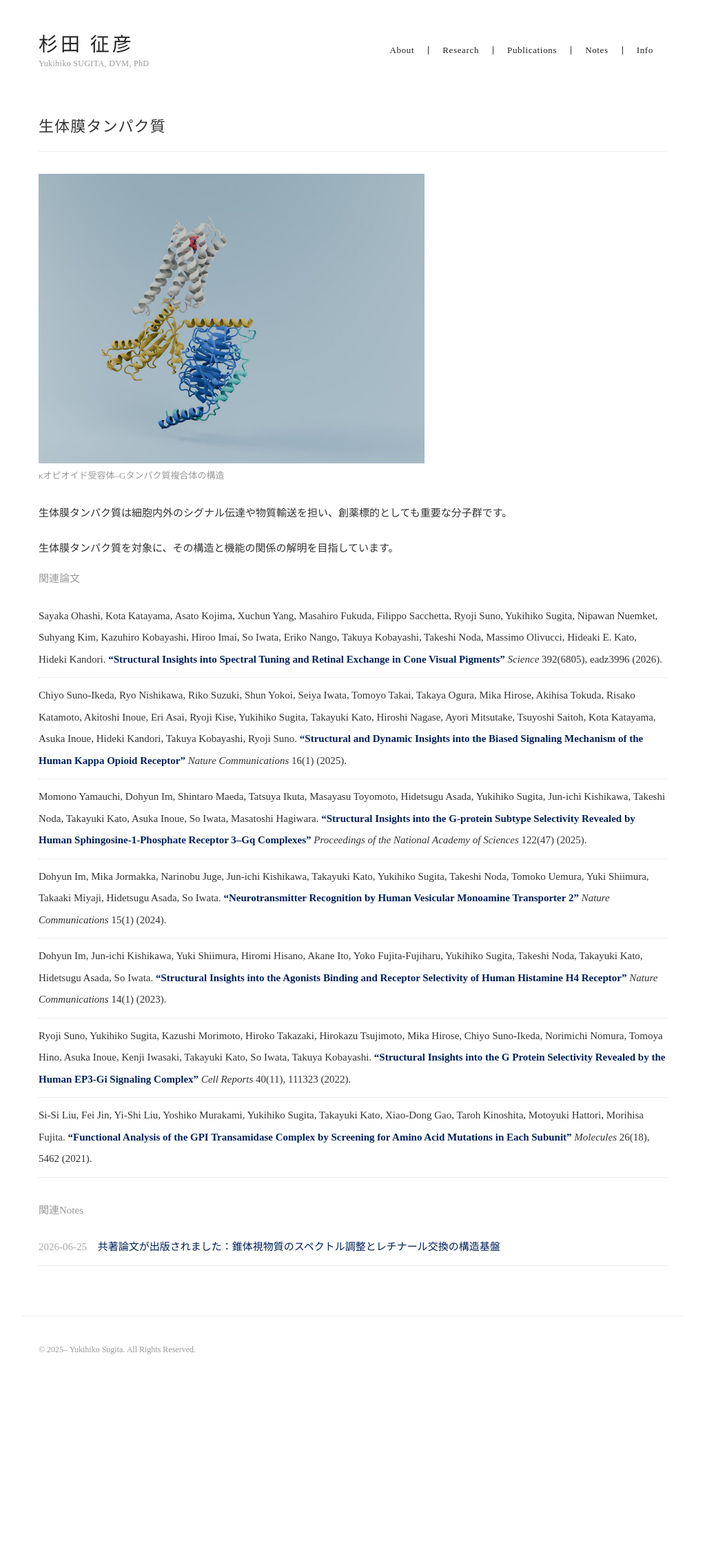
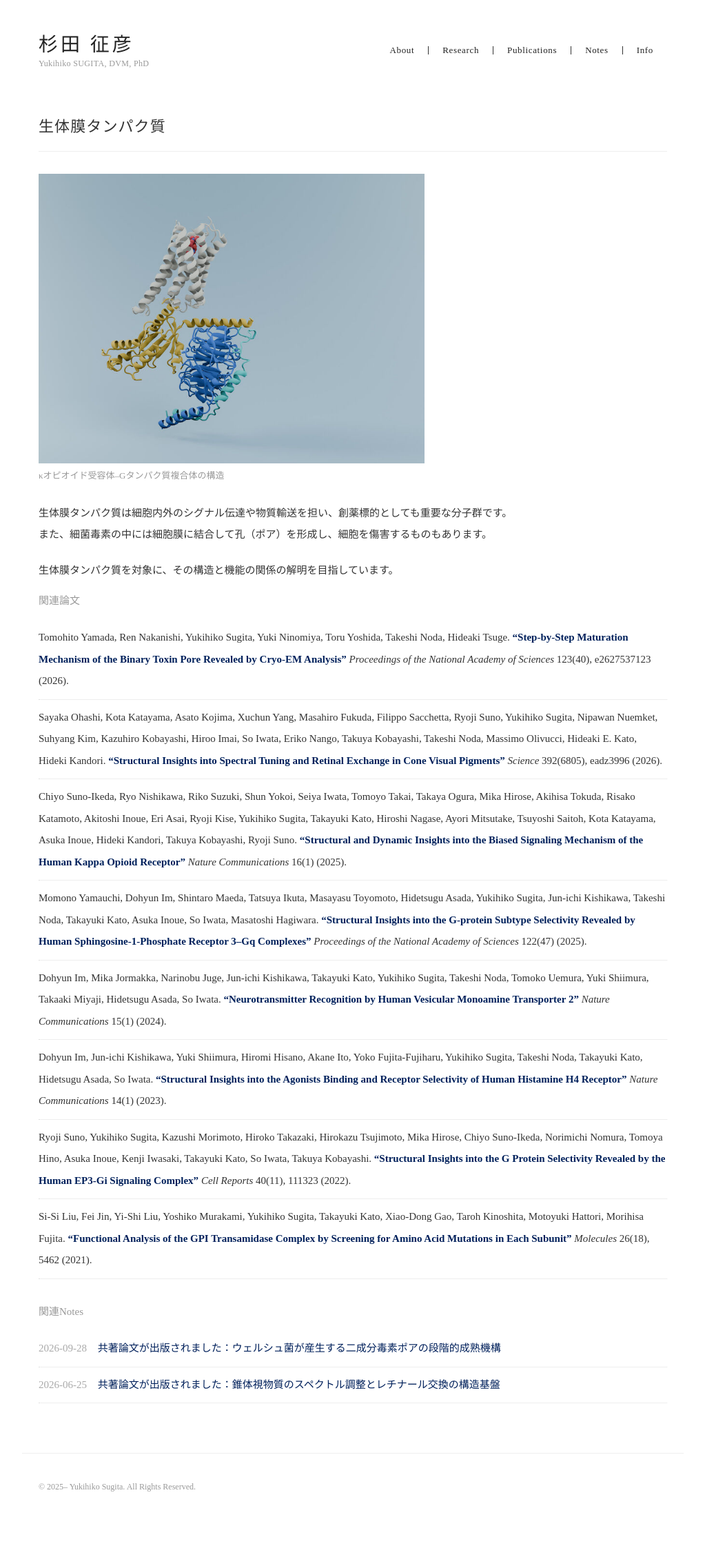
Before and after one commit to yukisugi/yukisugi.github.io, a Jekyll site: the page built from _research/membrane-protein.md, in a window 1280 px wide. Shown: the whole page at 69% size, without its empty margins (128-1151 px from the left). Built offline with Jekyll 4.4.1, drawn with Linux system fonts in a browser that asks for light colours; before the commit the page ends 2042 px from its top, so only the background shows below that.

Commit message:
Add Notes entry for the binary toxin pore PNAS paper
Replace the bioRxiv preprint with the published PNAS version, list it on
the membrane protein research page, mention pore-forming bacterial toxins
in that page's intro, and underline inline links in Notes body text.

Co-Authored-By: Claude Opus 5.5 (1M context) <noreply@anthropic.com>

```diff
--- a/_data/publications.yml
+++ b/_data/publications.yml
@@ -66,6 +66,24 @@
   doi: 10.1101/2025.11.24.689909
   url: https://www.biorxiv.org/content/10.1101/2025.11.24.689909v3
   preprint: true
+- title: Step-by-Step Maturation Mechanism of the Binary Toxin Pore Revealed by Cryo-EM
+    Analysis
+  authors:
+  - Tomohito Yamada
+  - Ren Nakanishi
+  - Yukihiko Sugita
+  - Yuki Ninomiya
+  - Toru Yoshida
+  - Takeshi Noda
+  - Hideaki Tsuge
+  year: '2026'
+  journal: Proceedings of the National Academy of Sciences
+  volume: '123'
+  number: '40'
+  pages: e2627537123
+  doi: 10.1073/pnas.2627537123
+  url: https://doi.org/10.1073/pnas.2627537123
+  preprint: false
 - title: Structural Insights into Spectral Tuning and Retinal Exchange in Cone Visual
     Pigments
   authors:
@@ -254,22 +272,6 @@
   doi: 10.1038/s41467-025-64882-1
   url: https://doi.org/10.1038/s41467-025-64882-1
   preprint: false
-- title: Step-by-Step Maturation Mechanism of Binary Toxin Pore Revealed by Cryo-EM
-    Analysis
-  authors:
-  - Tomohito Yamada
-  - Yukihiko Sugita
-  - Toru Yoshida
-  - Takeshi Noda
-  - Hideaki Tsuge
-  year: '2025'
-  journal: bioRxiv
-  volume: ''
-  number: ''
-  pages: ''
-  doi: 10.1101/2024.10.10.617581
-  url: https://www.biorxiv.org/content/10.1101/2024.10.10.617581v2
-  preprint: true
 - title: Structural Insights into the G-protein Subtype Selectivity Revealed by Human
     Sphingosine-1-Phosphate Receptor 3–Gq Complexes
   authors:
--- /dev/null
+++ b/_notes/binary-toxin-paper-01.md
@@ -0,0 +1,21 @@
+---
+title: "共著論文が出版されました：ウェルシュ菌が産生する二成分毒素ポアの段階的成熟機構"
+date: 2026-09-28
+tags: [membrane-protein, paper]
+---
+
+ウェルシュ菌イオタ毒素の膜結合成分Ibが細胞膜に孔（ポア）を開ける過程の構造変化を、クライオ電子顕微鏡で明らかにした論文が掲載されました。
+
+Ibが放射状に集合した超複合体（Ibロゼッタ）を手がかりに、通常は一過性で捉えにくいポア形成途中の構造を連続した多型として可視化し、7個のIb分子が隣り合う分子へ順番に構造を変える、ドミノ倒しのような段階的成熟機構を示しました。
+
+Ib分子が放射状に集まったIbロゼッタの姿は、私たちが専門とするインフルエンザウイルスで古くから知られている、膜タンパク質HAが作る[HAロゼッタ](https://doi.org/10.1016/0042-6822(69)90132-9){:target="_blank" rel="noopener"}を思わせるもので、名前もそこから取っていただきました。
+
+本研究は、京都産業大学の山田等仁客員研究員・津下英明教授らとの共同研究です。
+
+詳しくは[京都産業大学プレスリリース](https://www.kyoto-su.ac.jp/news/news-003541.html){:target="_blank" rel="noopener"}、[京都大学プレスリリース](https://www.kyoto-u.ac.jp/ja/research-news/2026-09-30){:target="_blank" rel="noopener"}、[医生物学研究所の紹介記事](https://www.infront.kyoto-u.ac.jp/post-8033/){:target="_blank" rel="noopener"}をご覧ください。関連する論文は[Researchページ](/research/membrane-protein/)にまとめています。
+
+- Yamada T, Nakanishi R, Sugita Y, Ninomiya Y, Yoshida T, Noda T, Tsuge H. "Step-by-Step Maturation Mechanism of the Binary Toxin Pore Revealed by Cryo-EM Analysis" *Proceedings of the National Academy of Sciences* 123(40), e2627537123 (2026). doi:[10.1073/pnas.2627537123](https://doi.org/10.1073/pnas.2627537123){:target="_blank" rel="noopener"}
+
+<div style="display:flex; flex-wrap:nowrap; gap:1rem; margin-top:3rem;">
+<blockquote class="twitter-tweet" data-width="300" style="flex:1 1 0; min-width:0;"><a href="https://twitter.com/yuki_sugi/status/2105554184368205869"></a></blockquote>
+</div>
--- a/_research/membrane-protein.md
+++ b/_research/membrane-protein.md
@@ -14,6 +15,7 @@ dois:
   - 10.3390/molecules26185462
 summary: 生体膜タンパク質を対象に、その構造と機能の関係を明らかにする。
 ---
-生体膜タンパク質は細胞内外のシグナル伝達や物質輸送を担い、創薬標的としても重要な分子群です。
+生体膜タンパク質は細胞内外のシグナル伝達や物質輸送を担い、創薬標的としても重要な分子群です。<br>
+また、細菌毒素の中には細胞膜に結合して孔（ポア）を形成し、細胞を傷害するものもあります。
 
 生体膜タンパク質を対象に、その構造と機能の関係の解明を目指しています。
--- a/assets/css/style.css
+++ b/assets/css/style.css
@@ -386,6 +386,17 @@ img {
   margin-bottom: 0;
 }
 
+/* Underline inline links in Notes body so they are recognizable without hover */
+.note-meta ~ .prose p a {
+  text-decoration: underline;
+  text-decoration-color: rgba(0, 0, 0, 0.25);
+  text-underline-offset: 3px;
+}
+
+.note-meta ~ .prose p a:hover {
+  text-decoration-color: currentColor;
+}
+
 .lab-name {
   margin: 0 0 16px;
 }
```
Also changed, not shown: other parts of _research/membrane-protein.md (+1 -0 lines).
